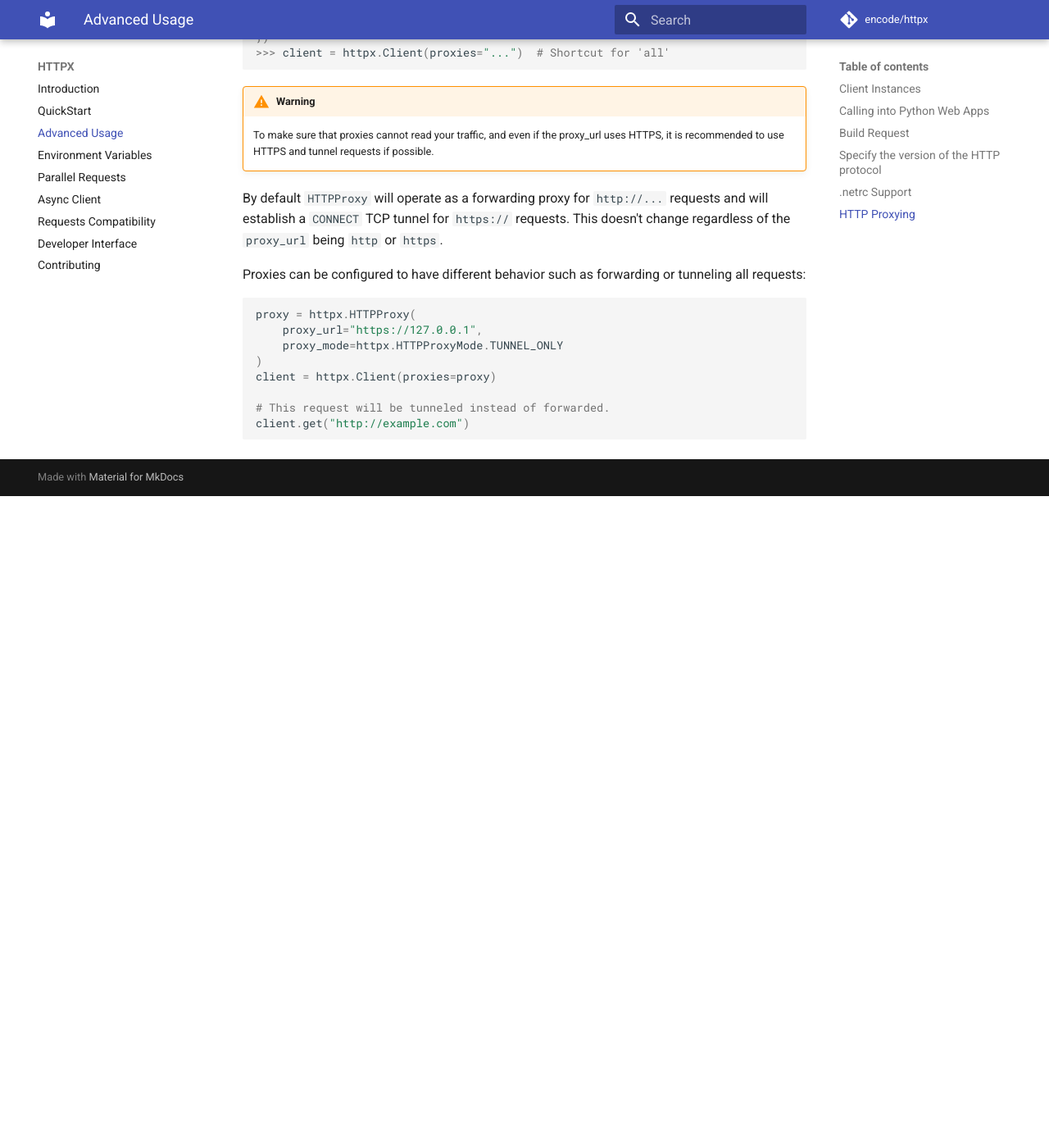
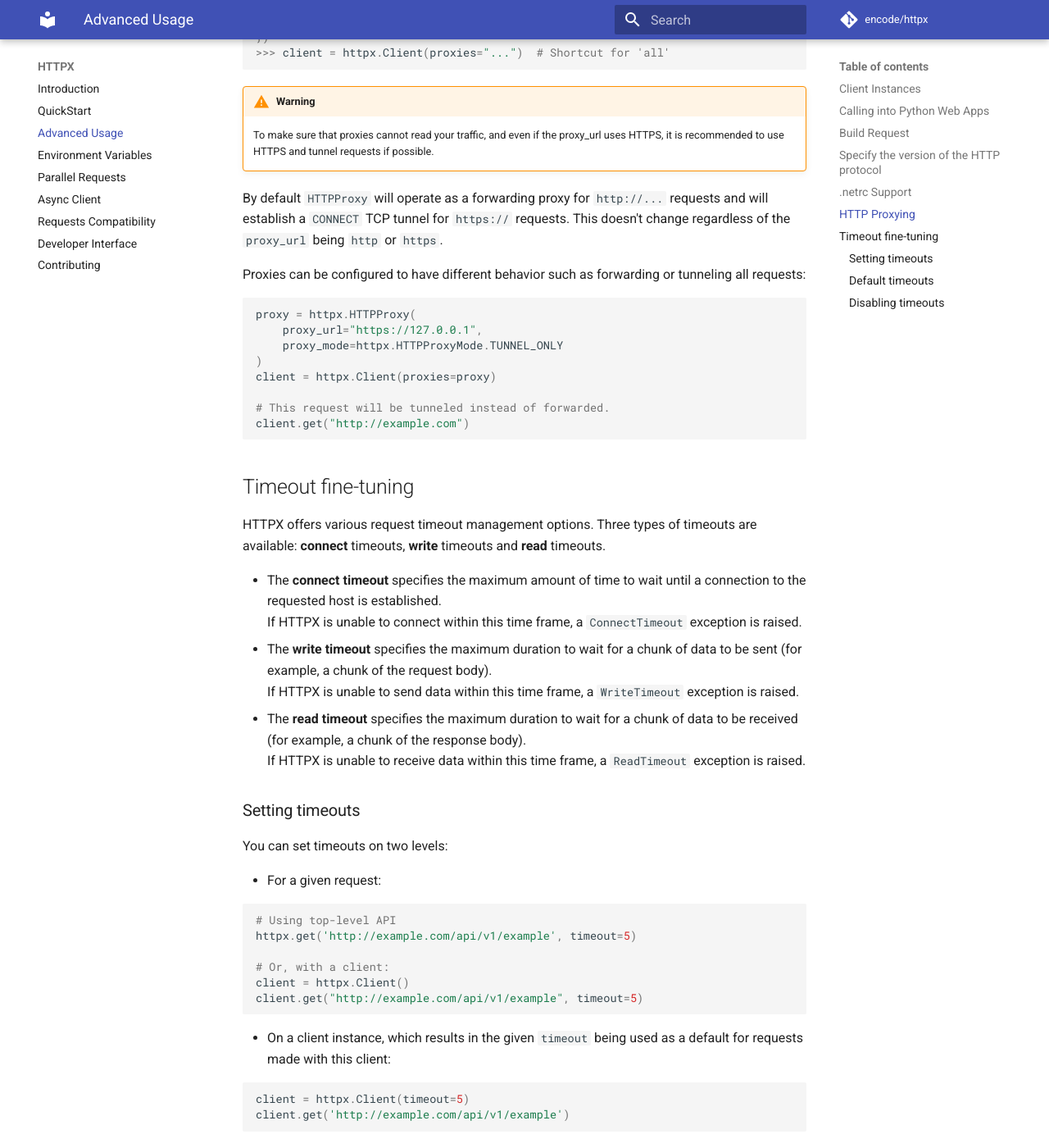
Before and after one commit to CarolinaBentrescas/httpx2, an MkDocs documentation site: the page built from docs/advanced.md, in a window 1280 px wide and 1400 px high, scrolled down 3153 px. Shown: the whole window at 82% size. Built offline with MkDocs 1.6.1 and Material for MkDocs 9.7.7, drawn with Linux system fonts in a browser that asks for light colours; comment, search, counter and statistics services are not loaded; before the commit the page ends 3758 px from its top, so only the background shows below that; some of the changed text lies outside the part shown.

Commit message:
Add timeout fine-tunning advanced docs section (#476)
* Add timeout fine-tunning advanced docs section

* Rephrase part of timeout documentation

````diff
--- a/docs/advanced.md
+++ b/docs/advanced.md
@@ -167,3 +167,76 @@ client = httpx.Client(proxies=proxy)
 # This request will be tunneled instead of forwarded.
 client.get("http://example.com")
 ```
+
+
+## Timeout fine-tuning
+HTTPX offers various request timeout management options. Three types of timeouts are available: **connect** timeouts,
+**write** timeouts and **read** timeouts.
+
+* The **connect timeout** specifies the maximum amount of time to wait until a connection to the requested host is established.
+If HTTPX is unable to connect within this time frame, a `ConnectTimeout` exception is raised.
+* The **write timeout** specifies the maximum duration to wait for a chunk of data to be sent (for example, a chunk of the request body).
+If HTTPX is unable to send data within this time frame, a `WriteTimeout` exception is raised.
+* The **read timeout** specifies the maximum duration to wait for a chunk of data to be received (for example, a chunk of the response body).
+If HTTPX is unable to receive data within this time frame, a `ReadTimeout` exception is raised.
+
+### Setting timeouts
+You can set timeouts on two levels:
+
+- For a given request:
+
+```python
+# Using top-level API
+httpx.get('http://example.com/api/v1/example', timeout=5)
+
+# Or, with a client:
+client = httpx.Client()
+client.get("http://example.com/api/v1/example", timeout=5)
+```
+
+- On a client instance, which results in the given `timeout` being used as a default for requests made with this client:
+
+```python
+client = httpx.Client(timeout=5)
+client.get('http://example.com/api/v1/example')
+```
+
+Besides, you can pass timeouts in two forms:
+
+- A number, which sets the read, write and connect timeouts to the same value, as in the examples above.
+- A `TimeoutConfig` instance, which allows to define the read, write and connect timeouts independently:
+
+```python
+timeout = httpx.TimeoutConfig(
+    connect_timeout=5,
+    read_timeout=10,
+    write_timeout=15
+)
+
+resp = httpx.get('http://example.com/api/v1/example', timeout=timeout)
+```
+
+### Default timeouts
+By default all types of timeouts are set to 5 second.
+
+### Disabling timeouts
+To disable timeouts, you can pass `None` as a timeout parameter.
+Note that currently this is not supported by the top-level API.
+
+```python
+url = "http://example.com/api/v1/delay/10"
+
+httpx.get(url, timeout=None)  # Times out after 5s
+
+
+client = httpx.Client(timeout=None)
+client.get(url)  # Does not timeout, returns after 10s
+
+
+timeout = httpx.TimeoutConfig(
+    connect_timeout=5,
+    read_timeout=None,
+    write_timeout=5
+)
+httpx.get(url, timeout=timeout) # Does not timeout, returns after 10s
+```
````
Also changed, not shown: docs/quickstart.md (+2 -0 lines).
